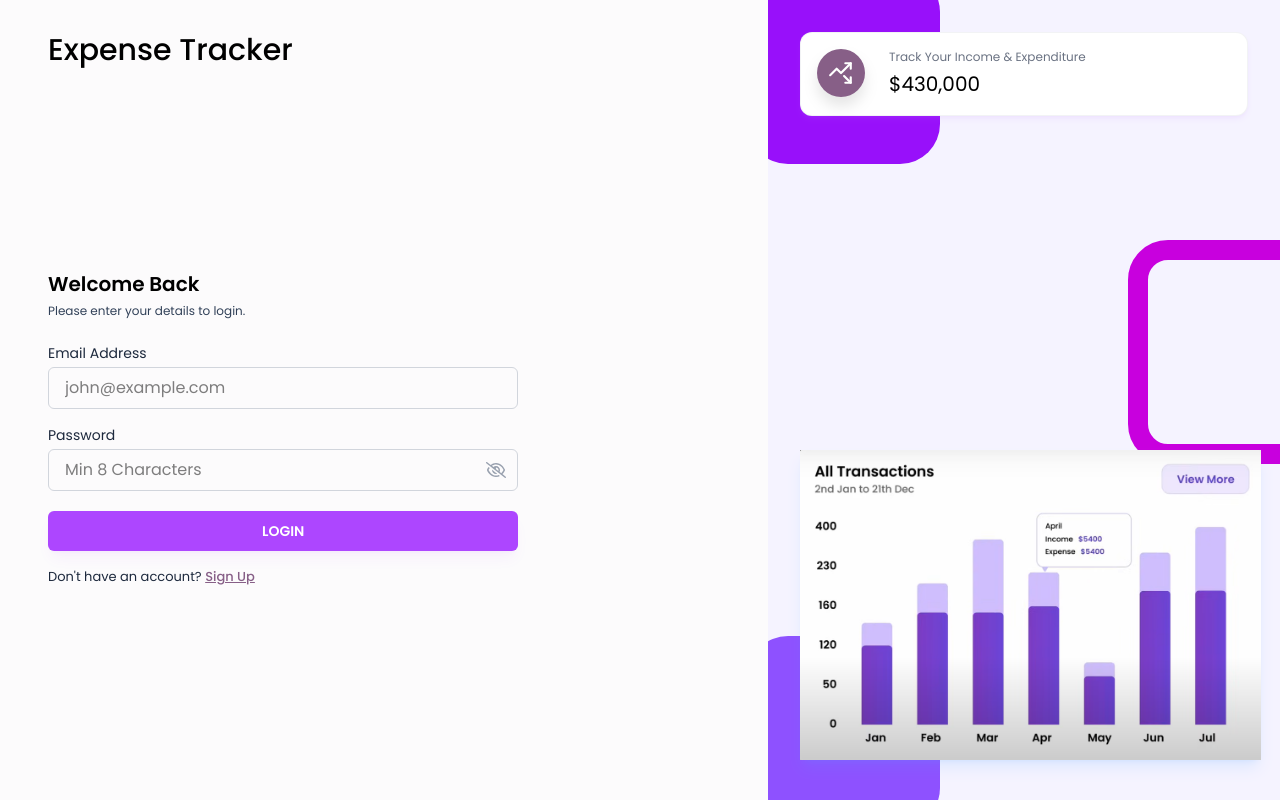
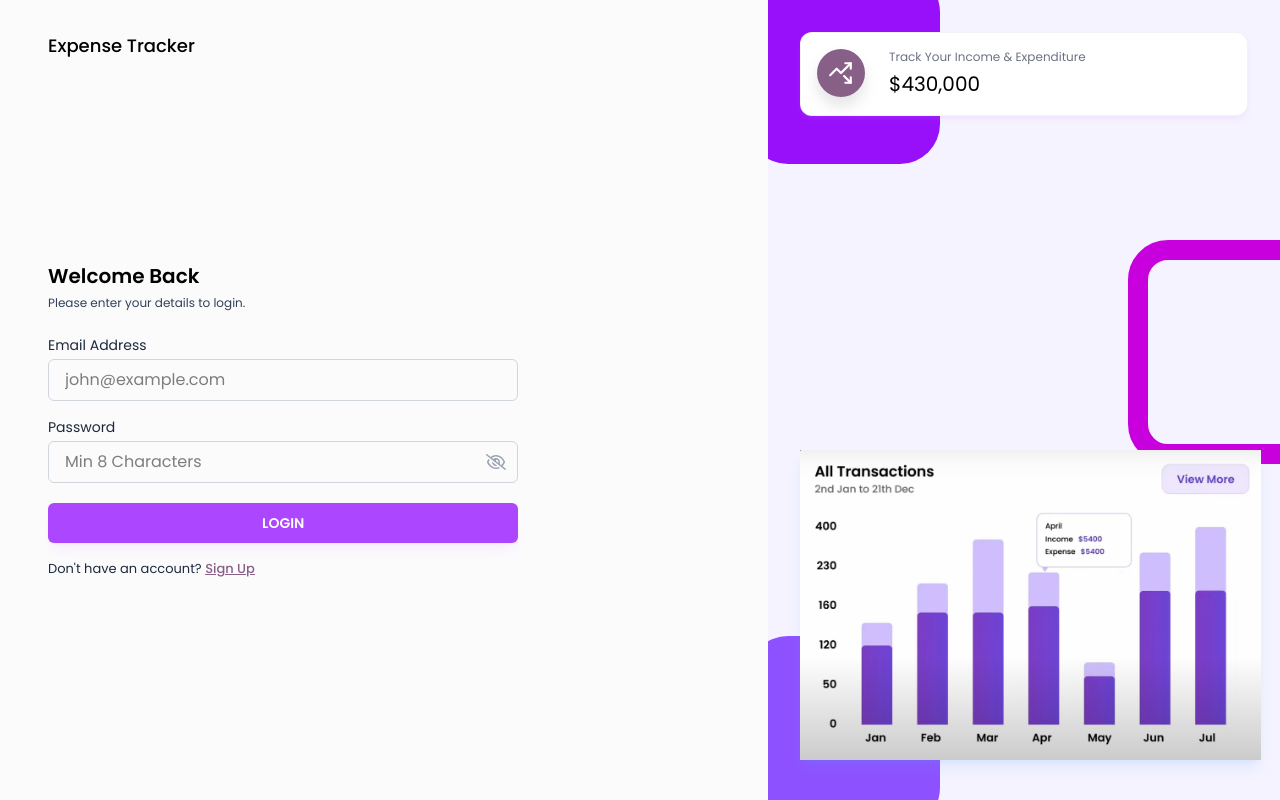
Before and after one commit to anukriti2306/ExpenseTracker, a React (Vite) app in the folder frontend/expense-tracker/: page /login in a window 1280 px wide. Built offline with nearby package versions, Linux system fonts and the light colour scheme.

Commit message:
git commit -m 'changed the font scaling to prevent other errors'

```diff
--- a/frontend/expense-tracker/src/components/layouts/AuthLayout.jsx
+++ b/frontend/expense-tracker/src/components/layouts/AuthLayout.jsx
@@ -5,7 +5,7 @@ import { LuTrendingUpDown } from "react-icons/lu";
 const AuthLayout = ({children}) =>{
   return <div className="flex">
         <div className="w-screen h-screen md:w-[60vw] px-12 pt-8 pb-12">
-            <h2 className="text-3xl font-medium font-stretch-90% text-black">Expense Tracker</h2>
+            <h2 className="text-lg font-medium text-black">Expense Tracker</h2>
             {children}
         </div>
         <div className="hidden md:block w-[40vw] h-screen bg-violet-50 bg-auth-bg-img bg-cover bg-no-repeat bg-center overflow-hidden p-8 relative">
```
